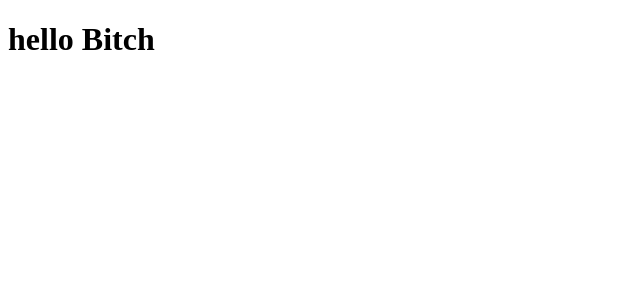
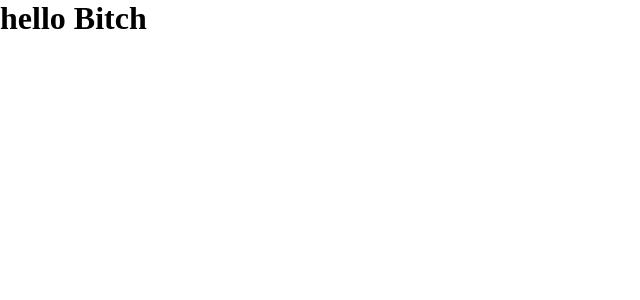
Before and after one commit to helenapaixao/Dtmoney, a React (Create React App) app: page / in a window 1280 px wide. Shown: the top 300 px of the page, without its empty margins (0-640 px from the left). Built offline with nearby package versions, Linux system fonts and the light colour scheme.

Commit message:
chore: config page styles

```diff
--- a/src/App.tsx
+++ b/src/App.tsx
@@ -1,8 +1,10 @@
 import React from 'react';
+import {GlobalStyle} from './styles/global'
 
 function App() {
   return (
     <>
+    <GlobalStyle/>
    <h1>hello Bitch</h1>
 
    </>
--- /dev/null
+++ b/src/styles/global.ts
@@ -0,0 +1,28 @@
+import {createGlobalStyle} from 'styled-components';
+
+
+export  const GlobalStyle = createGlobalStyle`
+:root {
+  --background: "#F0F2F5"
+}
+ * {
+   margin:0;
+   padding:0;
+   box-sizing:border-box;
+ }
+
+ html {
+   @media (max-width: 1080px) {
+     font-size: 93.75%;
+   }
+   @media (max-width: 720px) {
+     font-size: 87.5%;
+   }
+ }
+
+ body {
+   background: var(--background);
+   -webkit-font-smooting: antializased;
+ }
+
+`;
--- a/tsconfig.json
+++ b/tsconfig.json
@@ -18,7 +18,7 @@
     "resolveJsonModule": true,
     "isolatedModules": true,
     "noEmit": true,
-    "jsx": "react-jsx"
+    "jsx": "react"
   },
   "include": [
     "src"
```
